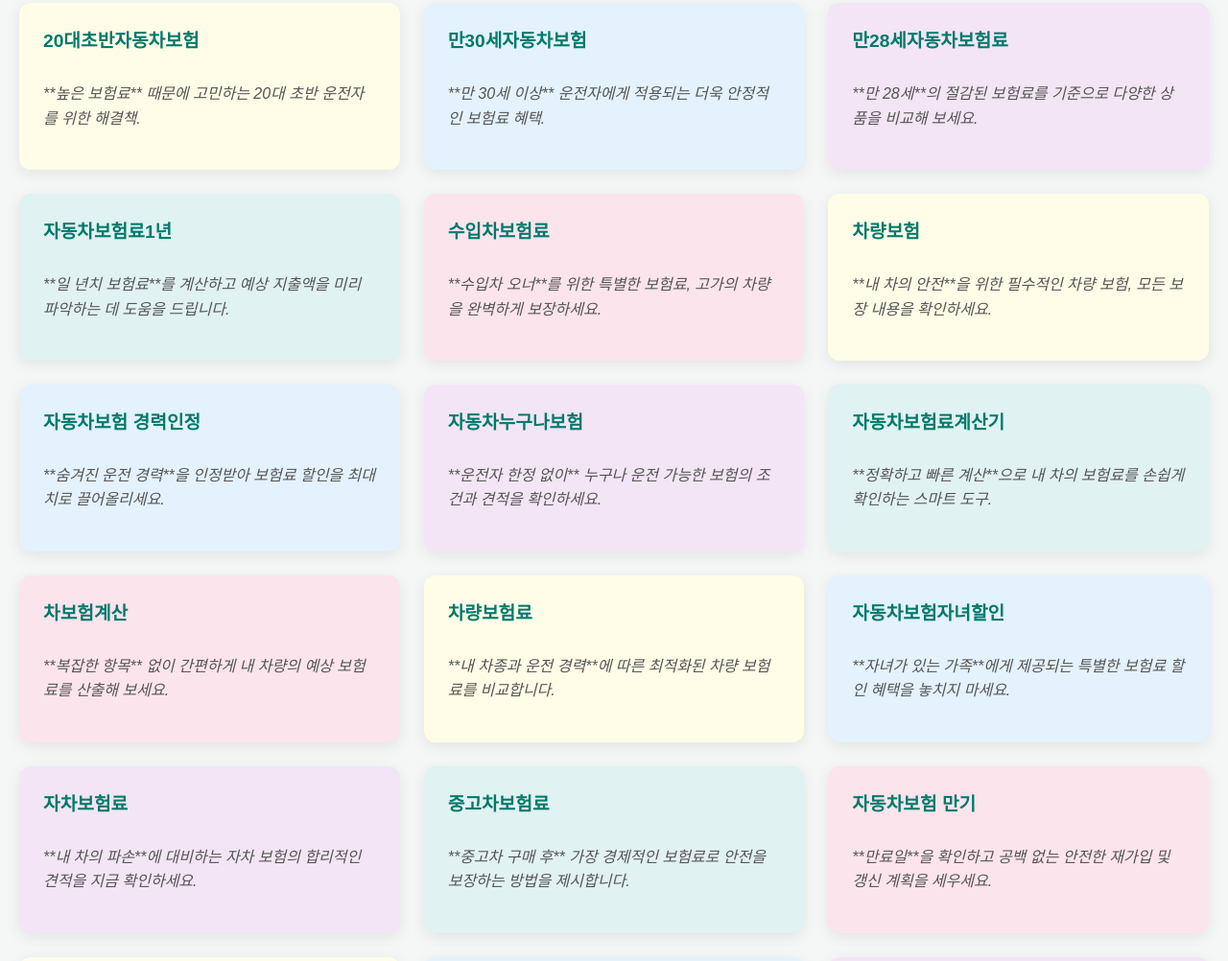
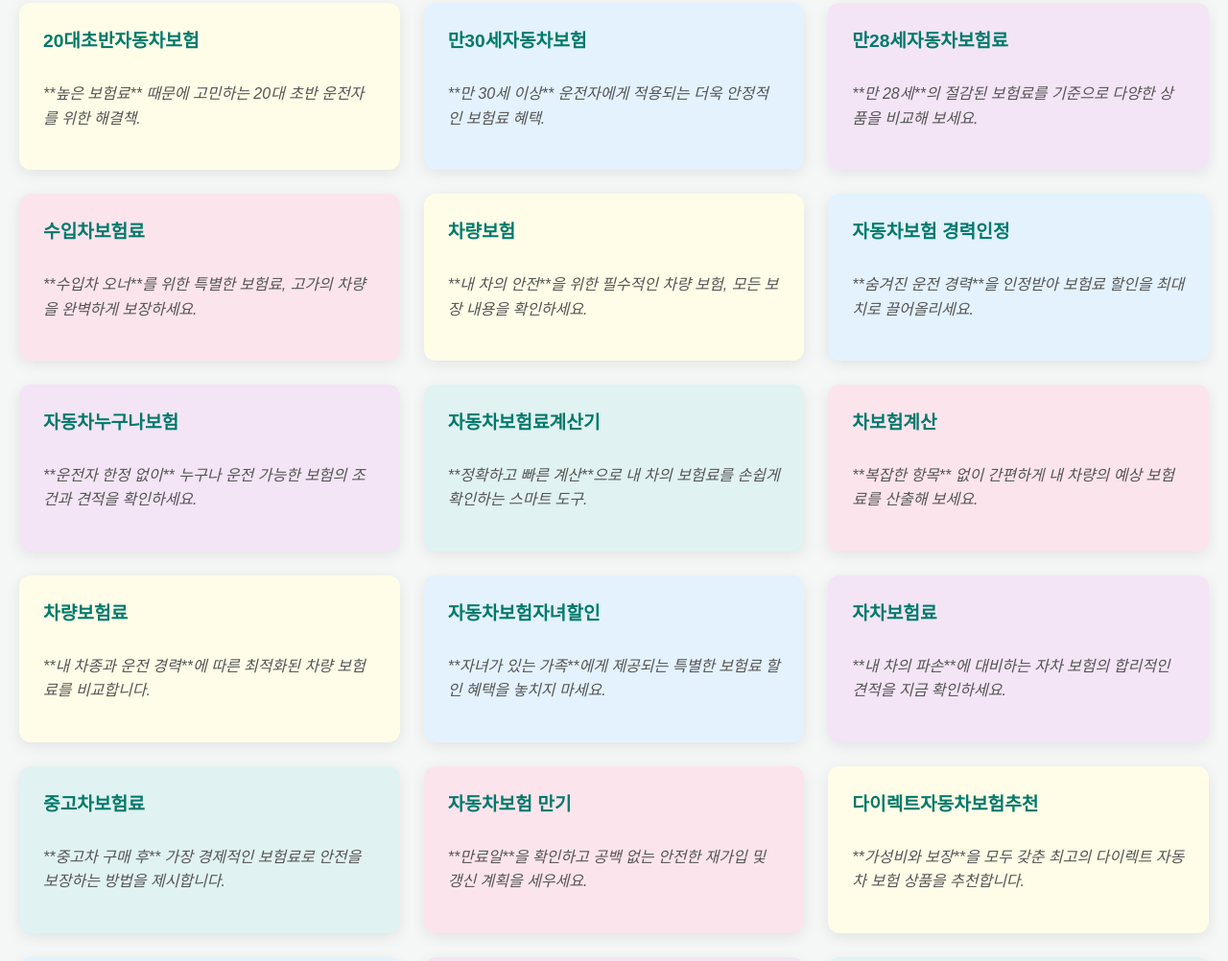
Before and after one commit to firemoney81-naldon/backftopc, a website: page index.html in a window 1280 px wide. Shown: the part 7959-8961 px from the top of the page at 96% size. Drawn offline with Linux system fonts and the light colour scheme.

Commit message:
Update index.html

```diff
--- a/index.html
+++ b/index.html
@@ -4,7 +4,7 @@
     <meta charset="UTF-8">
     <meta name="viewport" content="width=device-width, initial-scale=1.0">
  <meta name="google-site-verification" content="bPeyJ_S-8nWUQOJ-jHeV7UVtUrtM_aln4fud6O-cZHc" />
-
+<meta name="naver-site-verification" content="1287d5082ca546fb460c34ca6065fa12706ed7ed" />
     <title>다이렉트 자동차 보험료 최적 견적 추천</title>
     <style>
         /* 기본 스타일 및 부드러운 색감 설정 */
@@ -1177,14 +1177,6 @@
             </p>
         </div>
 
-        <div class="link-card color-1">
-            <div class="keyword">자동차보험료1년</div>
-            <p class="description">
-                <a href="https://directcarunmf.withusdone.com/" target="_blank" title="자동차보험료1년">
-                    **일 년치 보험료**를 계산하고 예상 지출액을 미리 파악하는 데 도움을 드립니다.
-                </a>
-            </p>
-        </div>
 
         <div class="link-card color-2">
             <div class="keyword">수입차보험료</div>
```
